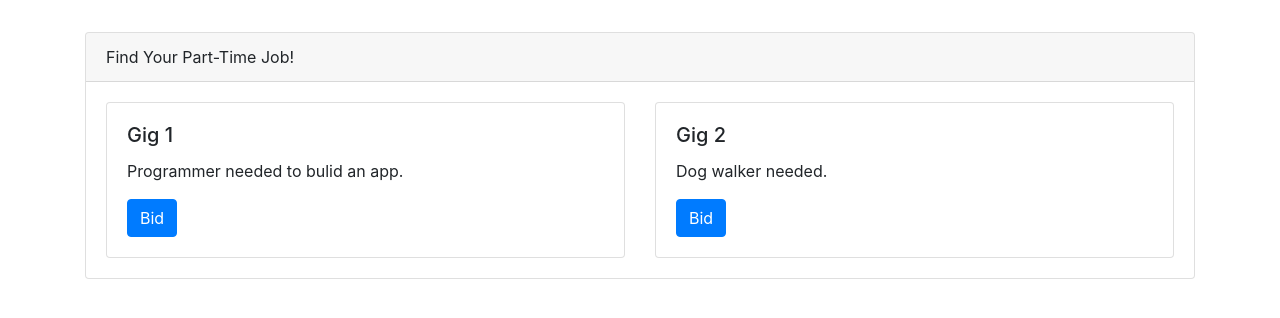
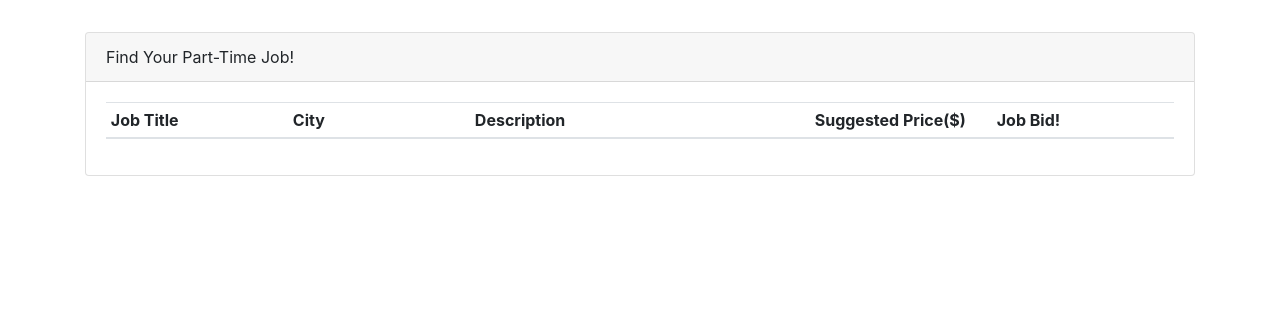
Before and after one commit to RupaGit/awesomeFive, a plain HTML site: page listJobs.html in a window 1280 px wide. Shown: the part 184-502 px from the top of the page. Drawn offline with nearby package versions, Linux system fonts and the light colour scheme; no server answers.

Commit message:
almost done

```diff
--- a/listJobs.html
+++ b/listJobs.html
@@ -20,10 +20,11 @@
   <!-- <script src="https://cdnjs.cloudflare.com/ajax/libs/moment.js/2.22.2/moment.min.js"></script> -->
 
   <style>
-    #employee-table th,
-    td {
-      display: inline-block;
-      width: 16.65%;    }
+    #partTime-table .btn_width {
+      width: 15%;    }
+      #partTime-table #description{
+        width: 28%;
+      }
   </style>
 </head>
 
@@ -36,42 +37,34 @@
     <div class="jumbotron" style="background-color: #230A59; color: white">
       <h1 class="text-center">Part Time Gig List</h1>
     </div>
+            <div class="row">
 
-    <div class="row">
-      <div class="col-md-12">
-        <!-- Add Job title  -->
-        <div class="card mb-4">
-          <div class="card-header" style="text-align: left;">Find Your Part-Time Job!</div>
-          <div class="card-body">
+              <div class="col-md-12">
 
-            <!-- Entry Bid -->
-            <div class="row">
-              <div class="col-sm-6">
-                <div class="card" id="bidCard">
+                <!-- Current part-time job-->
+                <div class="card mb-4">
+                  <div class="card-header">Find Your Part-Time Job!</div>
                   <div class="card-body">
-                    <h5 class="card-title">Gig 1</h5>
-                    <p class="card-text">Programmer needed to bulid an app.</p>
-                    <a href="#" class="btn btn-primary">Bid</a>
-                  </div>
-                </div>
-              </div>
-              <div class="col-sm-6">
-                <div class="card">
-                  <div class="card-body">
-                    <h5 class="card-title">Gig 2</h5>
-                    <p class="card-text">Dog walker needed. </p>
-                    <a href="#" class="btn btn-primary">Bid</a>
+                    <table class="table table-sm table-hover" id='partTime-table'>
+                      <thead>
+                        <tr>
+                          <th class= 'btn_width' scope="col">Job Title</th>
+                          <th class= 'btn_width' scope="col">City</th>
+                          <th scope="col" id="description">Description</th>
+                          <th class= 'btn_width' scope="col">Suggested Price($)</th>
+                          <th class= 'btn_width' scope="col">Job Bid!</th>
+                        </tr>
+                      </thead>
+
+                      <tbody>
+
+                      </tbody>
+                    </table>
                   </div>
                 </div>
               </div>
             </div>
-
           </div>
-        </div>
-      </div>
-    </div>
-
-  </div>
 
   <!-- JavaScript -->
   <script src="logic.js"></script>
--- a/logic.js
+++ b/logic.js
@@ -48,29 +48,22 @@
       database.ref("/jobDetails").push(newJob);
       console.log(newJob);
     });
-
+//Grace - When a user posts a new job, take snapshot of the new data added
 database.ref("/jobDetails").on("child_added", function(snapShot){
-    var name = snapShot.val().name;
     var jobTitle = snapShot.val().jobTitle;
     var city = snapShot.val().city;
-    var datePicker = snapShot.val().datePicker;
-    var timePicker = snapShot.val().timePicker;
+    var description = snapShot.val().description;
     // var requestedHoursInput = snapShot.val().requestedHours;
     var suggestedPrice = snapShot.val().suggestedPrice;
-    var hourDaily = snapShot.val().hourDaily;
-    var contact = snapShot.val().contact;
-    var description = snapShot.val().description;
+    var buttonBid = snapShot.val().buttonBid;
 
+ console.log(snapShot.val())
     var newRow = $("<tr>").append(
-        $("<td>").text(name),
         $("<td>").text(jobTitle),
         $("<td>").text(city),
-        $("<td>").text(datePicker),
-        $("<td>").text(timePicker),
+        $("<td>").text(description),
         $("<td>").text(suggestedPrice),
-        $("<td>").text( hourDaily),
-        $("<td>").text(contact),
-        $("<td>").text(description)
+        $("<button type='button' id='bidButton' class='btn btn-outline-primary'>Bid</button>").html(buttonBid)
     );
-      $("#bidCard").append();
+      $("#partTime-table > tbody").append(newRow);
 });
```
